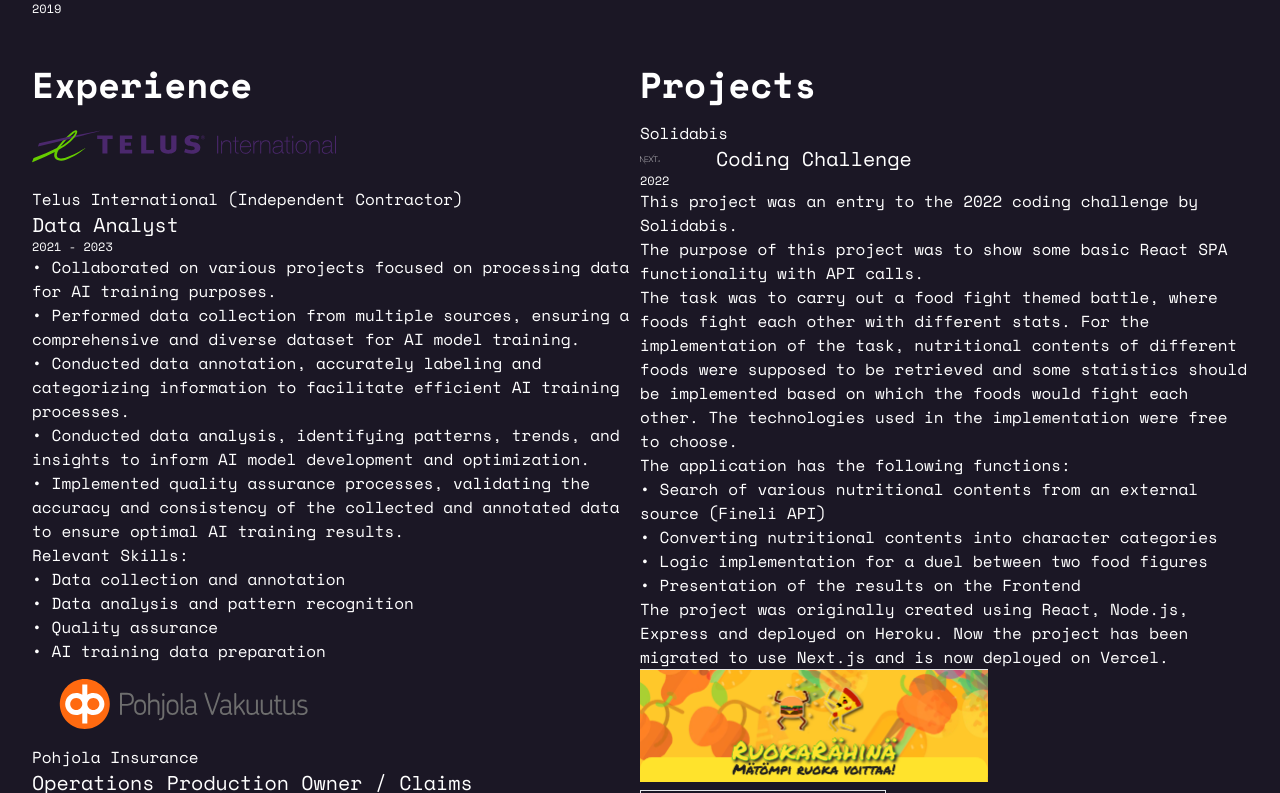
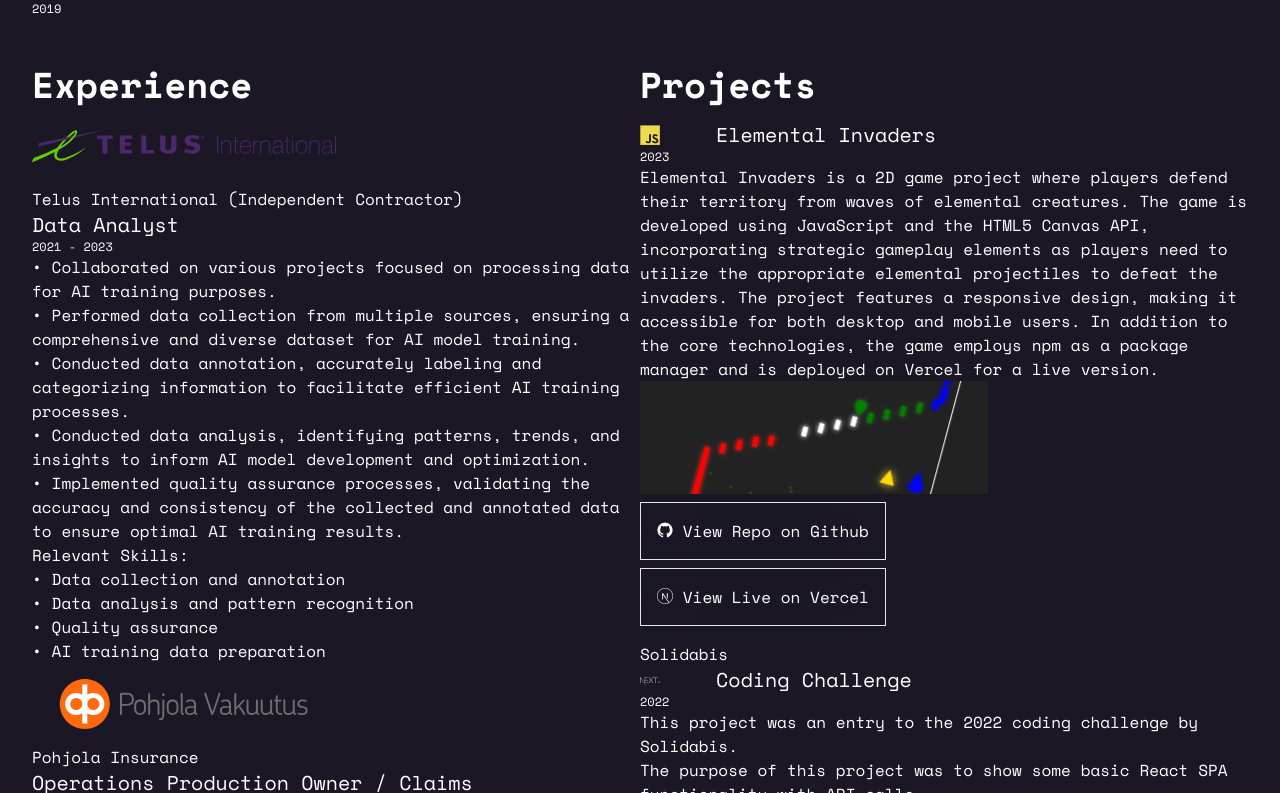
Before and after one commit to tjokinen/tjokinen.github.io, a Next.js app: page / in a window 1280 px wide. Shown: the part 1587-2380 px from the top of the page. Built offline with nearby package versions, Linux system fonts and the light colour scheme.

Commit message:
added content

```diff
--- a/src/pages/index.js
+++ b/src/pages/index.js
@@ -103,6 +103,11 @@
               <a id="projects" className="relative -top-[120px]"></a>
               <h2 className="font-bold text-4xl">Projects</h2>
             </div>
+            <Card organization={""} iconClassName={"text-xl devicon-javascript-plain colored"} title={"Elemental Invaders"} date={"2023"} description={"Elemental Invaders is a 2D game project where players defend their territory from waves of elemental creatures. The game is developed using JavaScript and the HTML5 Canvas API, incorporating strategic gameplay elements as players need to utilize the appropriate elemental projectiles to defeat the invaders. The project features a responsive design, making it accessible for both desktop and mobile users. In addition to the core technologies, the game employs npm as a package manager and is deployed on Vercel for a live version."}>
+              <Image src="/elemental.png" width="348" height="114" className="col-span-8" alt={"project screenshot"}/>
+              <a href="https://github.com/tjokinen/elemental-invaders/" target="_blank" className="col-span-8 mt-2"><button className="relative z-0 text-base bg-clip-padding backdrop-filter backdrop-blur-xl bg-opacity-60 border border-gray-200 p-4"><i className="devicon-github-original"></i> View Repo on Github</button></a>
+              <a href="https://elemental-invaders.vercel.app" target="_blank" className="col-span-8 mt-2"><button className="text-base bg-clip-padding backdrop-filter backdrop-blur-xl bg-opacity-60 border border-gray-200 p-4"><i className="devicon-nextjs-line"></i> View Live on Vercel</button></a>
+            </Card>
             <Card organization={"Solidabis"} iconClassName={"text-xl devicon-nextjs-original-wordmark"} title={"Coding Challenge"} date={"2022"} description={"This project was an entry to the 2022 coding challenge by Solidabis.\n\nThe purpose of this project was to show some basic React SPA functionality with API calls.\n\nThe task was to carry out a food fight themed battle, where foods fight each other with different stats. For the implementation of the task, nutritional contents of different foods were supposed to be retrieved and some statistics should be implemented based on which the foods would fight each other. The technologies used in the implementation were free to choose.\n\nThe application has the following functions:\n\n•	Search of various nutritional contents from an external source (Fineli API)\n\n•	Converting nutritional contents into character categories\n\n•	Logic implementation for a duel between two food figures\n\n•	Presentation of the results on the Frontend\n\nThe project was originally created using React, Node.js, Express and deployed on Heroku. Now the project has been migrated to use Next.js and is now deployed on Vercel."}>
               <Image src="/ruokarahina.png" width="348" height="114" className="col-span-8" alt={"project screenshot"}/>
               <a href="https://github.com/tjokinen/koodihaaste-2022/" target="_blank" className="col-span-8 mt-2"><button className="relative z-0 text-base bg-clip-padding backdrop-filter backdrop-blur-xl bg-opacity-60 border border-gray-200 p-4"><i className="devicon-github-original"></i> View Repo on Github</button></a>
```
Also changed, not shown: public/elemental.png (added), 1 other file (tests, documents, lock files or other folders).
